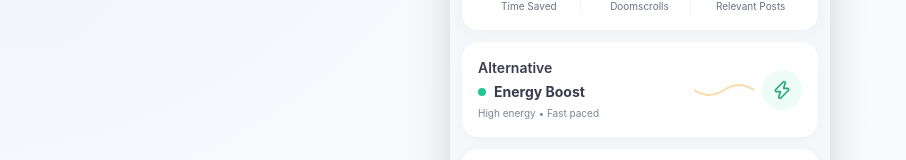
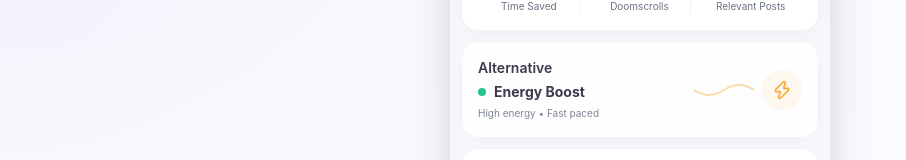
Before and after one commit to Mrunal-Malkar/TubeLense, a React (Vite) app: page / in a window 1280 px wide. Shown: the part 321-481 px from the top of the page, without its empty margins (0-906 px from the left). Built offline with nearby package versions, Linux system fonts and the light colour scheme.

Commit message:
fix:baseCard icon color

```diff
--- a/src/popup/popup.tsx
+++ b/src/popup/popup.tsx
@@ -106,7 +106,10 @@ dispatch(toggleActiveMode());
               fill="transparent"
             />
           </svg>
-          <div className="w-10 h-10 bg-emerald-50 rounded-full flex items-center justify-center text-emerald-600">
+          <div className={`w-10 h-10 bg-${baseCard?.colorTheme}-500 rounded-full flex items-center justify-center text-${baseCard?.colorTheme}-500`} style={{
+                          backgroundColor: `${baseCard?.svgColor}15`,
+                          color: baseCard?.svgColor,
+                        }}>
             {baseCard?.icon && <baseCard.icon size={20} />}
           </div>
         </div>
```
